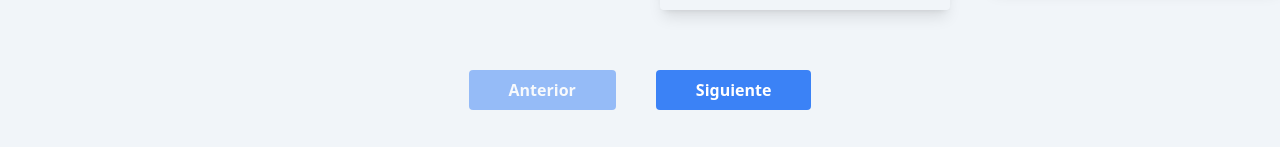
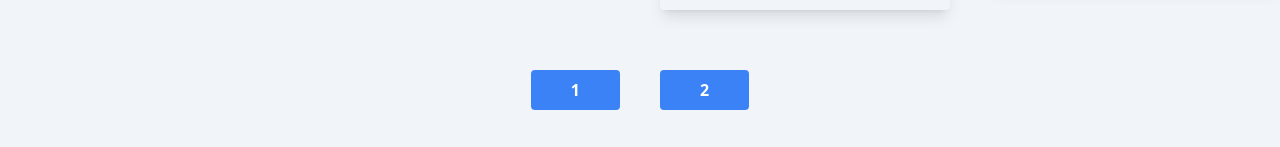
Before and after one commit to franamaterasu/ticketstadia, a React (Vite) app: page /events in a window 1280 px wide. Shown: the part 1238-1385 px from the top of the page. Built offline with nearby package versions, Linux system fonts and the light colour scheme; data requests are answered from the project's data file.

Commit message:
improve pagination

```diff
--- a/src/App.tsx
+++ b/src/App.tsx
@@ -14,7 +14,7 @@ function App() {
     <BrowserRouter>
       <Provider store={store}>
         <Header />
-        <section className='bg-slate-100'>
+        <section className='bg-slate-100 min-h-[calc(100vh-72px)]'>
           <Routes>
             <Route
               path='/'
--- /dev/null
+++ b/src/components/Pagination/index.tsx
@@ -0,0 +1,32 @@
+type PaginationProps = {
+  currentPage: number;
+  totalPages: number;
+  onPageChange: (pageNumber: number) => void;
+};
+
+const Pagination = ({
+  currentPage,
+  totalPages,
+  onPageChange,
+}: PaginationProps) => {
+  const pageNumbers = [];
+
+  for (let x = 1; x <= totalPages; x++) {
+    pageNumbers.push(x);
+  }
+
+  return (
+    <section className='container mx-auto flex gap-10 justify-center mt-10 pb-10'>
+      {pageNumbers.map((number) => (
+        <button
+          key={number}
+          className='bg-blue-500 text-white font-bold py-2 px-10 rounded disabled:opacity-50'
+          onClick={() => onPageChange(number)}>
+          {number}
+        </button>
+      ))}
+    </section>
+  );
+};
+
+export default Pagination;
--- a/src/components/pages/Events/index.tsx
+++ b/src/components/pages/Events/index.tsx
@@ -2,6 +2,7 @@ import { useEffect, useState } from 'react';
 import { Fest } from '../../../types';
 import Card from '../../Card';
 import useFetch from '../../hooks/useFetch';
+import Pagination from '../../Pagination';
 
 const Events = () => {
   const [search, setSearch] = useState('');
@@ -9,19 +10,12 @@ const Events = () => {
   const [sortValue, setSortValue] = useState('');
   const [selectedCategory, setSelectedCategory] = useState('all');
   const [currentPage, setCurrentPage] = useState(1);
-  const [eventsPerPage, setEventsPerPage] = useState(8);
 
   const festsData = useFetch('http://localhost:3000/festivales');
 
   const categoriesMap = festsData.data.map((fest: Fest) => fest.categoria);
 
   const cleanedCategories = Array.from(new Set(categoriesMap));
-
-  const lastEventIndex = currentPage * eventsPerPage;
-
-  const firstEventIndex = lastEventIndex - eventsPerPage;
-
-  const totalPages = Math.ceil(festsData.data.length / eventsPerPage);
 
   const festsfilter = () => {
     return festsData.data
@@ -40,6 +34,18 @@ const Events = () => {
           (selectedCategory === 'all' || fest.categoria === selectedCategory)
         );
       });
+  };
+
+  const eventsPerPage = 8;
+
+  const indexOfLastItem = currentPage * eventsPerPage;
+
+  const indexOfFirstItem = indexOfLastItem - eventsPerPage;
+
+  const currentItems = festsfilter().slice(indexOfFirstItem, indexOfLastItem);
+
+  const handlePageChange = (pageNumber: number) => {
+    setCurrentPage(pageNumber);
   };
 
   useEffect(() => {
@@ -89,29 +95,18 @@ const Events = () => {
       </section>
       <section className='container mx-auto pb-5'>
         <ul className='grid gap-10 md:grid-cols-2 lg:grid-cols-3 xl:grid-cols-4'>
-          {festsfilter()
-            .map((fest: Fest) => (
-              <li key={fest.id}>
-                <Card info={fest} />
-              </li>
-            ))
-            .slice(firstEventIndex, lastEventIndex)}
+          {currentItems.map((fest: Fest) => (
+            <li key={fest.id}>
+              <Card info={fest} />
+            </li>
+          ))}
         </ul>
       </section>
-      <section className='container mx-auto flex gap-10 justify-center mt-10 pb-10'>
-        <button
-          className='bg-blue-500 text-white font-bold py-2 px-10 rounded disabled:opacity-50'
-          onClick={() => setCurrentPage(currentPage - 1)}
-          disabled={currentPage === 1}>
-          Anterior
-        </button>
-        <button
-          className='bg-blue-500 text-white font-bold py-2 px-10 rounded disabled:opacity-50'
-          onClick={() => setCurrentPage(currentPage + 1)}
-          disabled={currentPage === totalPages || festsfilter().length < 8}>
-          Siguiente
-        </button>
-      </section>
+      <Pagination
+        currentPage={currentPage}
+        totalPages={Math.ceil(festsfilter().length / eventsPerPage)}
+        onPageChange={handlePageChange}
+      />
     </>
   );
 };
```
